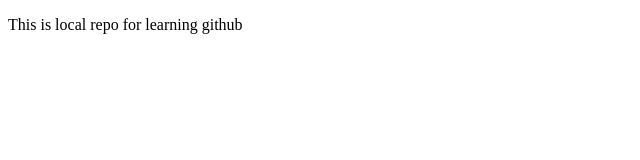
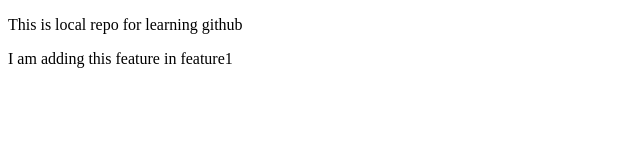
Before and after one commit to Amlan05/LocalRepo, a plain HTML site: page LocalRepo/index.html in a window 1280 px wide. Shown: the whole page, without its empty margins (0-640 px from the left). Drawn offline with Linux system fonts and the light colour scheme.

Commit message:
added features of feature1

```diff
--- a/LocalRepo/index.html
+++ b/LocalRepo/index.html
@@ -8,5 +8,6 @@
 <body>
     <p>This is local repo for learning github
     </p>
+    <p>I am adding this feature in feature1</p>
 </body>
 </html>
```
